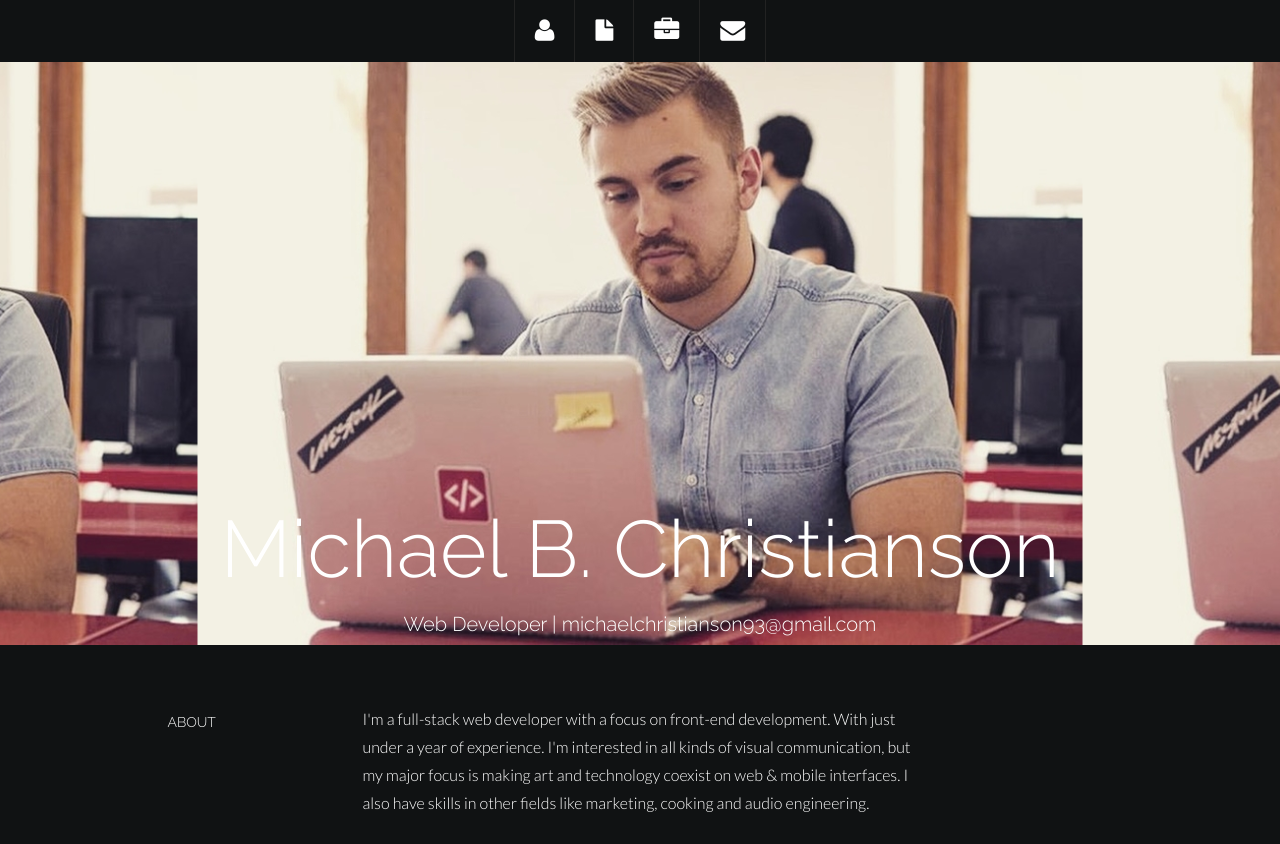
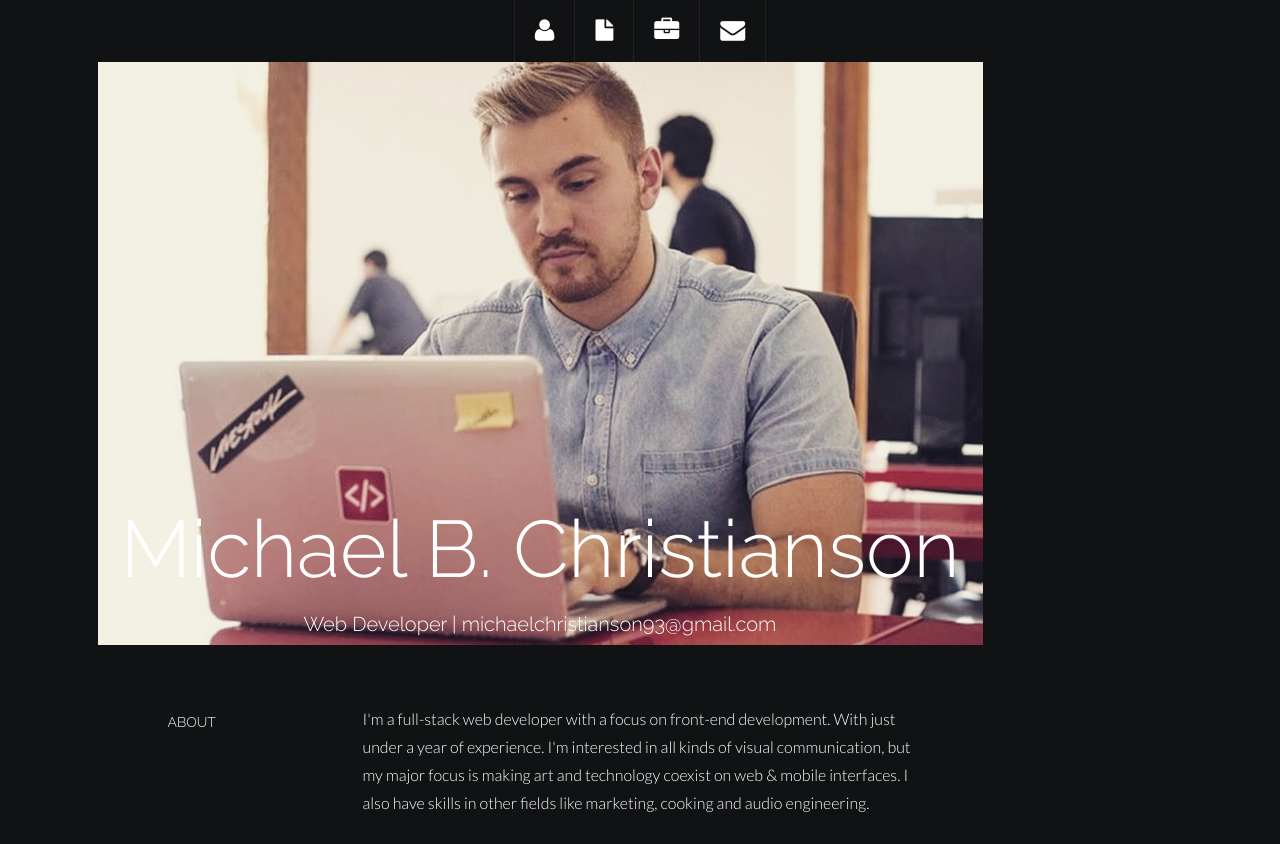
Before and after one commit to MichaelChristianson/Mike-resume, a PHP site: page / in a window 1280 px wide. Shown: the top 844 px of the page. Run offline with PHP 8.4, Linux system fonts and the light colour scheme; some libraries are stand-ins or nearby versions.

Commit message:
image fix

```diff
--- a/assets/css/main.css
+++ b/assets/css/main.css
@@ -156,9 +156,11 @@ hr {
 
 /* Header Wrap */
 #headerwrap {
- background: url(../img/IMG_0127.jpg)  center top;
+ background: url(../img/IMG_0127.jpg) no-repeat center top;
  margin-top: 60px;
  padding-top:140px;
+ margin-right: -100px;
+ margin-left: -100px;
  text-align:center;
  background-size: contain;
  width: 100%;
```
